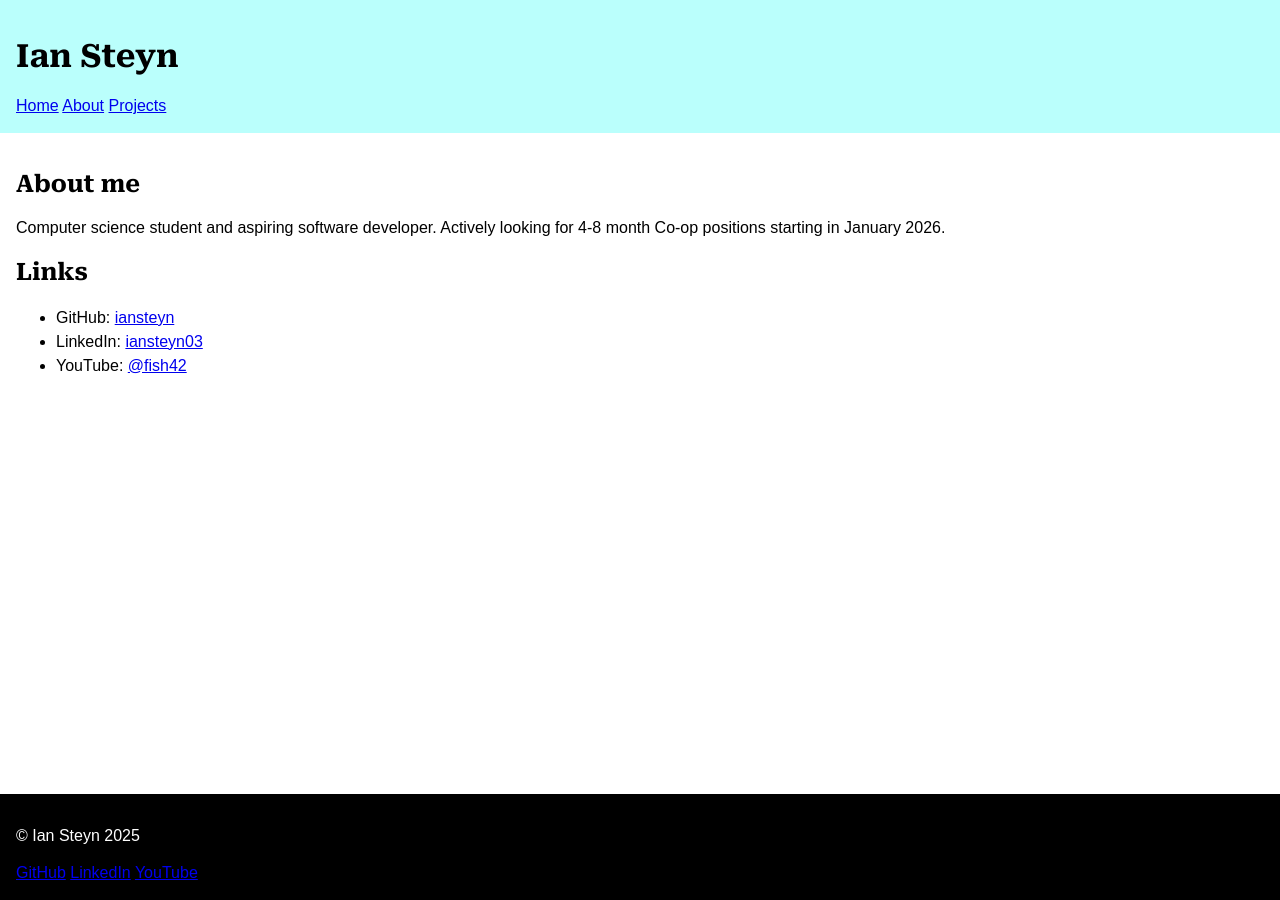
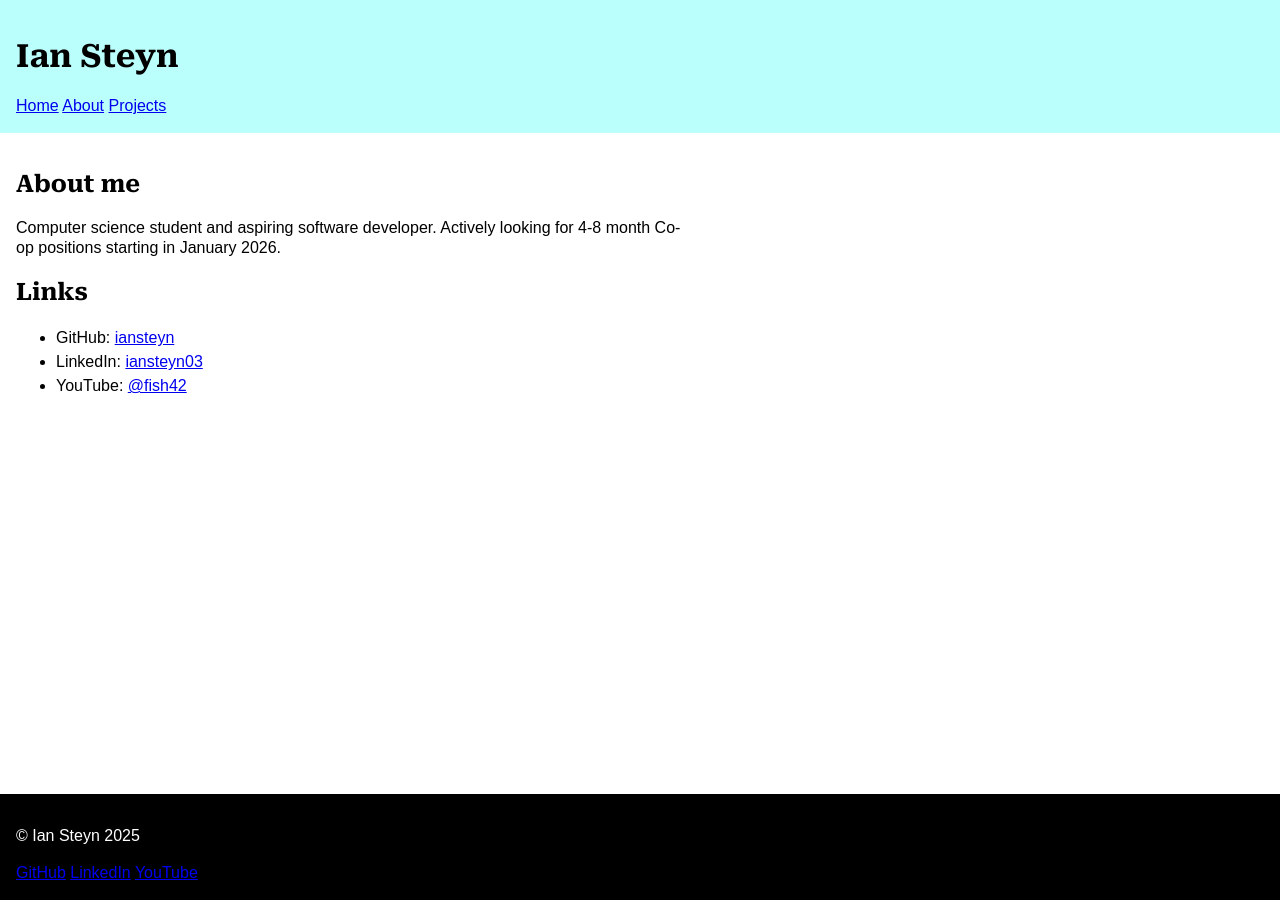
Before and after one commit to iansteyn/iansteyn.github.io, a Jekyll site: the page built from index.html, in a window 1280 px wide. Built offline with Jekyll 4.4.1, drawn with Linux system fonts in a browser that asks for light colours; some web fonts are replaced.

Commit message:
add article element wrapper for page content

```diff
--- a/_layouts/page.html
+++ b/_layouts/page.html
@@ -2,6 +2,7 @@
 layout: base
 ---
 
-<h1> {{ page.title }} </h1>
-
-{{ content }}
+<article id="{{ page.title }}" class="page-content">
+  <h1> {{ page.title }} </h1>
+  {{ content }}
+</article>
--- a/css/style.css
+++ b/css/style.css
@@ -59,12 +59,12 @@
 }
 
 /* --------------------------------------------------- */
-.navbar {
+/* .navbar {
     display: flex;
+    flex-direction: row;
+    justify-content: space-between;
+} */
+
+article.page-content {
+    max-width: 75ch;
 }
-
-/* article.container {
-    margin: 2em;
-    align-items:center;
-    max-width: 75ch;
-} */
```
